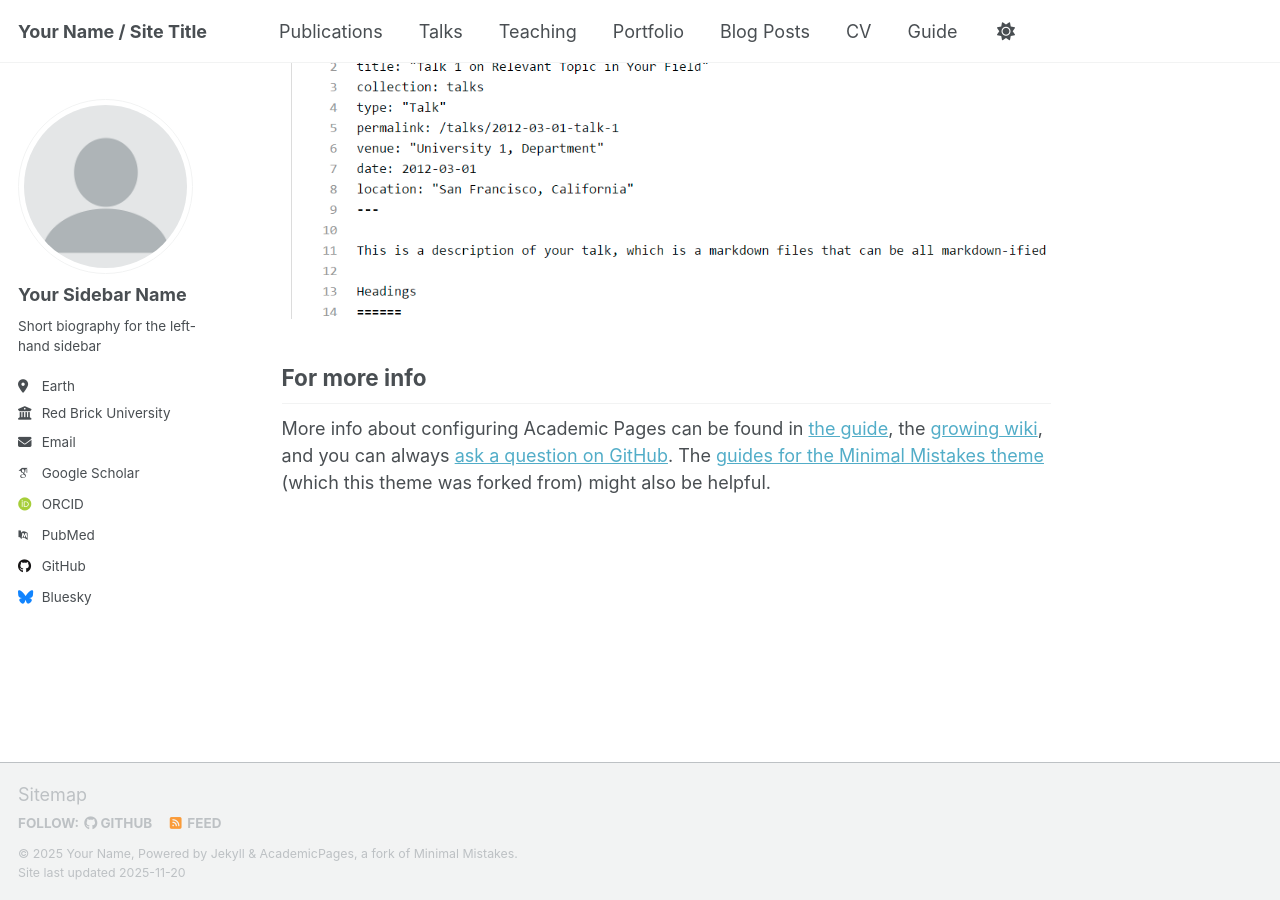
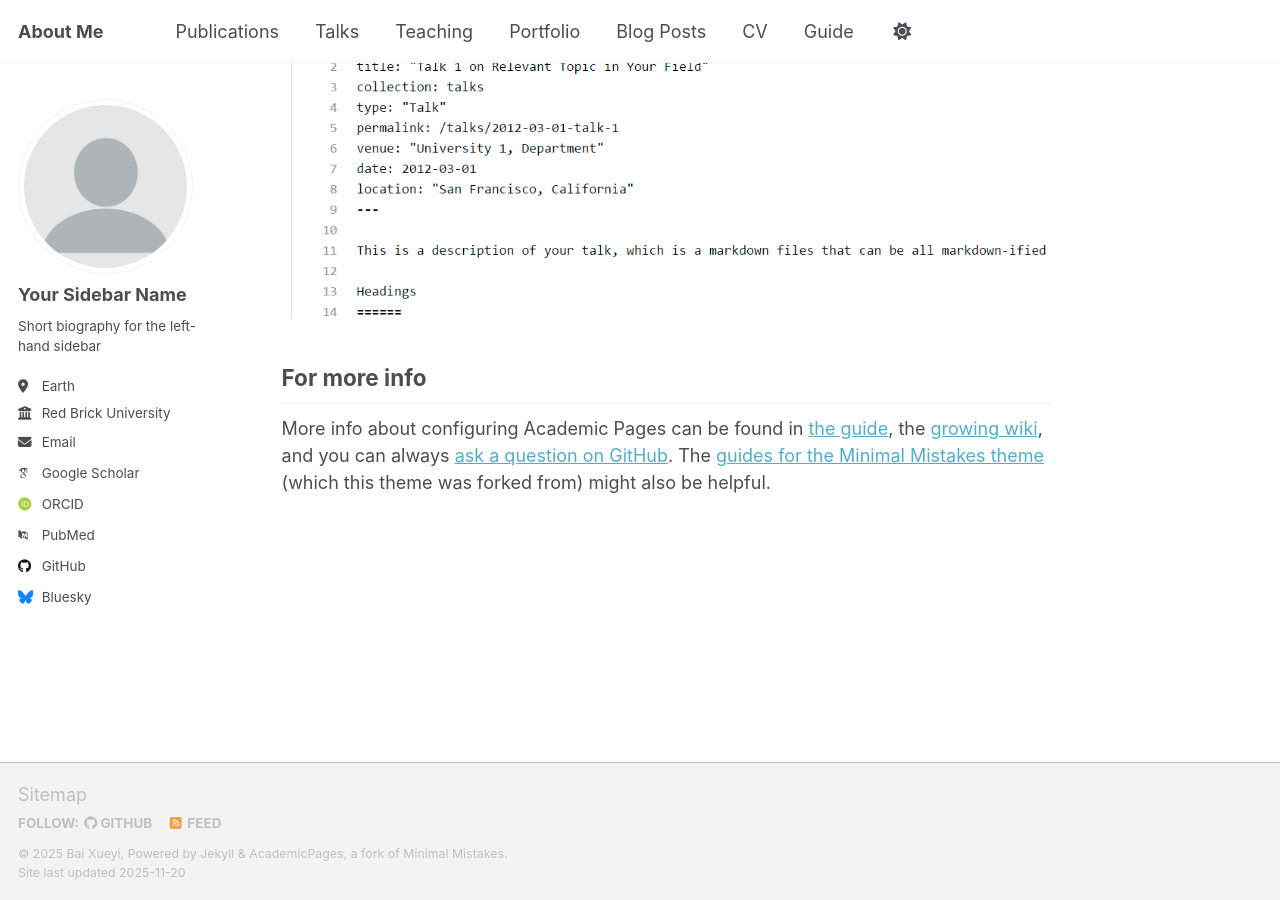
Before and after one commit to BaiXY1212/BaiXY1212.github.io, a Jekyll site: the page built from _pages/about.md, in a window 1280 px wide and 900 px high, scrolled down 2880 px. Built offline with Jekyll 4.4.1, drawn with Linux system fonts in a browser that asks for light colours; some web fonts are replaced; a script that is not in the unit is left out.

Commit message:
Update site title and author name in config

```diff
--- a/_config.yml
+++ b/_config.yml
@@ -9,9 +9,9 @@
 # Basic Site Settings
 locale                   : "en-US"
 site_theme               : "default" # Currently available options are "default", "air"
-title                    : "Your Name / Site Title"
+title                    : "About Me"
 title_separator          : "-"
-name                     : &name "Your Name"
+name                     : &name "Bai Xueyi"
 description              : &description "Your Name's academic portfolio"   # Update this with a general description of your site, this is the default if not overridden by a page
 url                      : https://academicpages.github.io # The base hostname & protocol for your site e.g. "https://[your GitHub username].github.io",
                                                            # or if you already have some other page hosted on Github then use "https://[your GitHub username].github.io/[Your Repo Name]"
@@ -98,7 +98,7 @@ talkmap_link             : false      #change to true to add link to talkmap on
 comments:
   provider               : # false (default), "disqus", "discourse", "facebook", "google-plus", "staticman", "custom"
   disqus:
-    shortname            :
+    shortname            : Bai
   discourse:
     server               : # https://meta.discourse.org/t/embedding-discourse-comments-via-javascript/31963 , e.g.: meta.discourse.org
   facebook:
```
